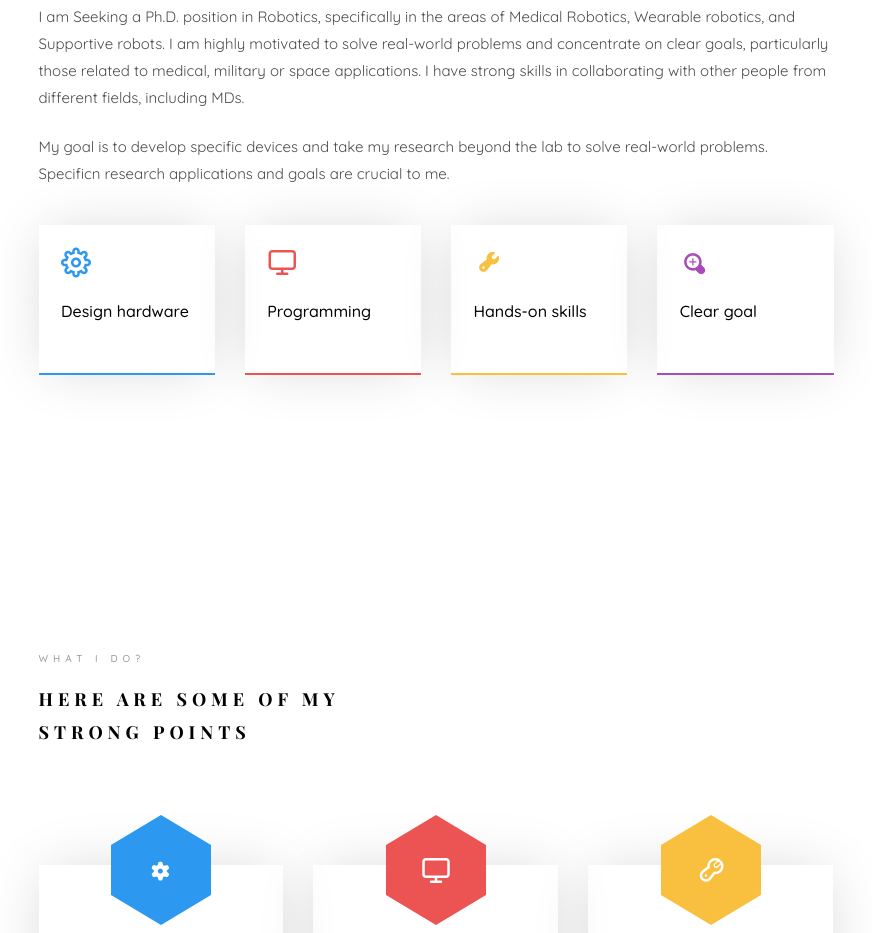
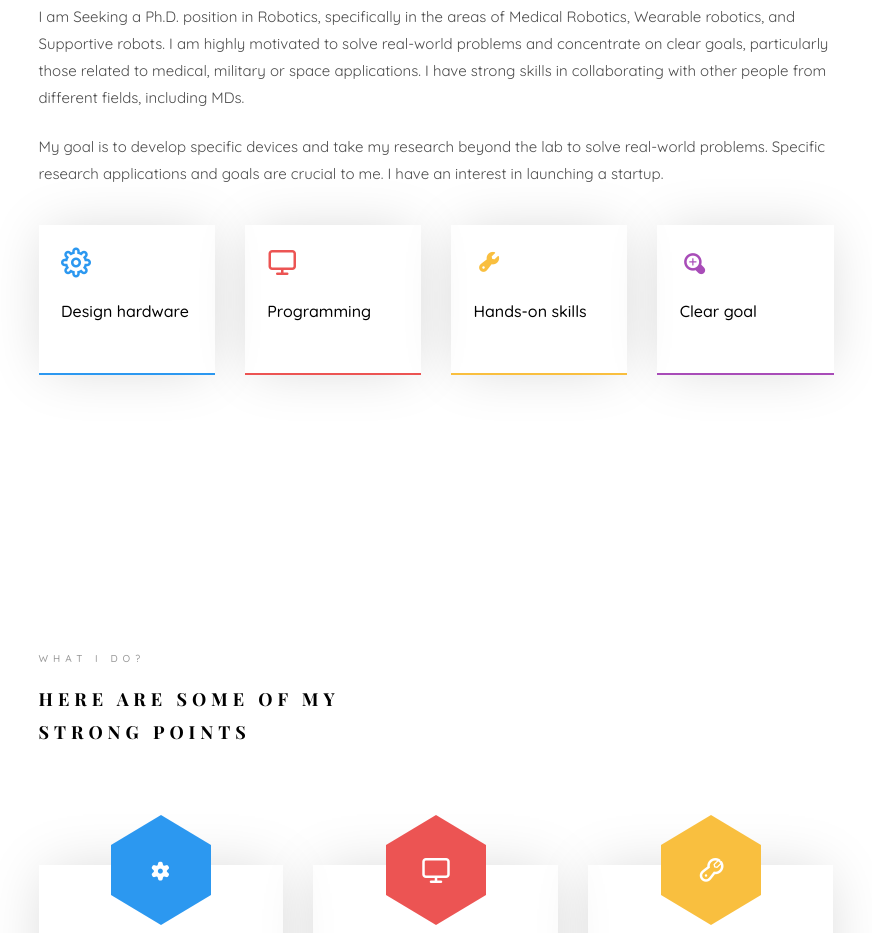
Before and after one commit to hyeon-white/hyeon-white.github.io, a plain HTML site: page index.html in a window 1280 px wide. Shown: the part 1194-2127 px from the top of the page, without its empty margins (354-1226 px from the left). Drawn offline with nearby package versions, Linux system fonts and the light colour scheme; files whose address does not match are found by name; a web font is replaced by a local one.

Commit message:
Update index.html

```diff
--- a/index.html
+++ b/index.html
@@ -150,7 +150,7 @@ Copyright <script>document.write(new Date().getFullYear());</script> All rights
 										<p><strong>Hi I'm Jeonghyeon Lee</strong> from South Korea</p>
 
 										<p>I am Seeking a Ph.D. position in Robotics, specifically in the areas of Medical Robotics, Wearable robotics, and Supportive robots. I am highly motivated to solve real-world problems and concentrate on clear goals, particularly those related to medical, military or space applications. I have strong skills in collaborating with other people from different fields, including MDs.</p>
-										<p>My goal is to develop specific devices and take my research beyond the lab to solve real-world problems. Specificn research applications and goals are crucial to me.</p>
+										<p>My goal is to develop specific devices and take my research beyond the lab to solve real-world problems. Specific research applications and goals are crucial to me. I have an interest in launching a startup.</p>
 									</div>
 								</div>
 							</div>
```
